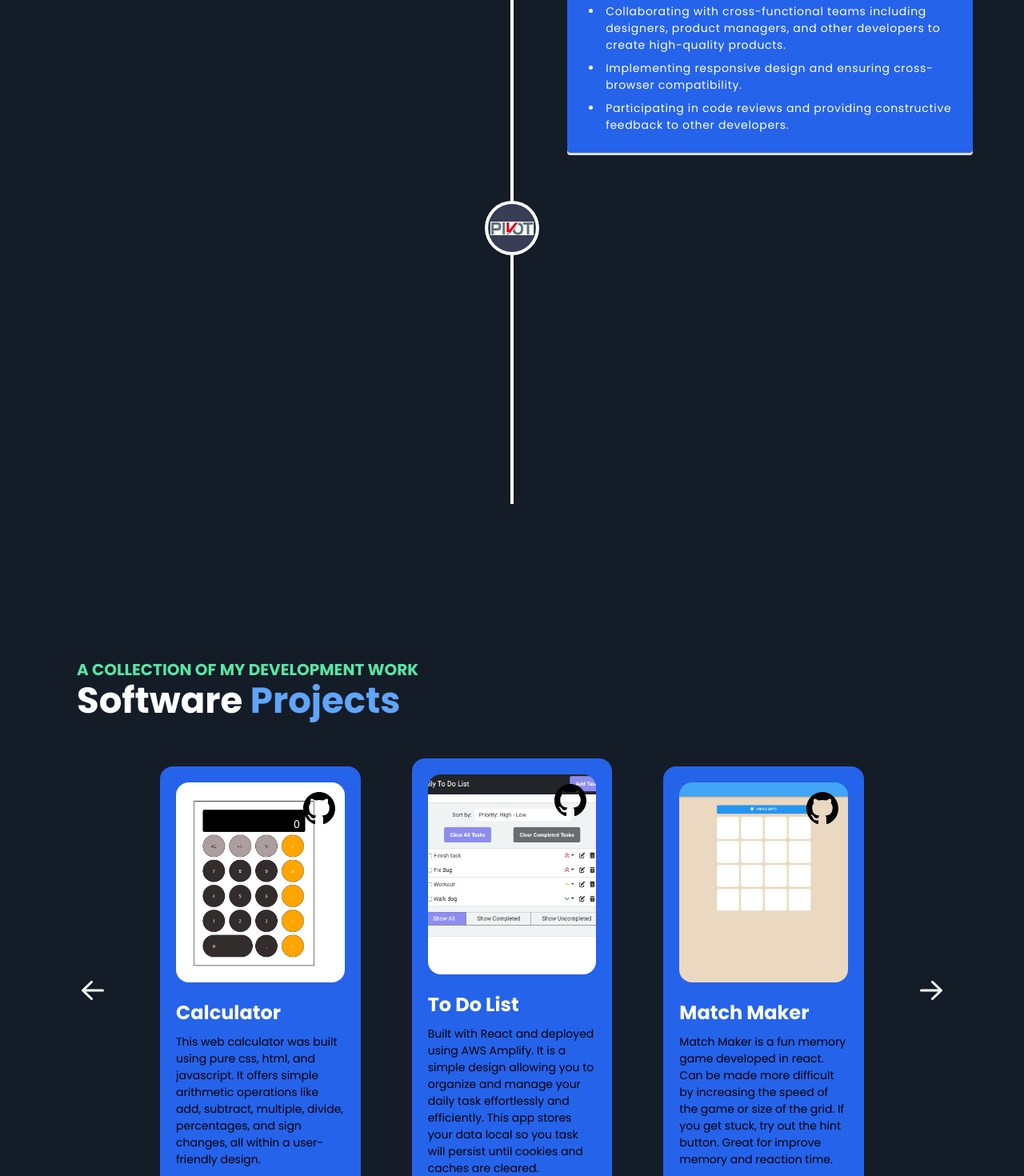
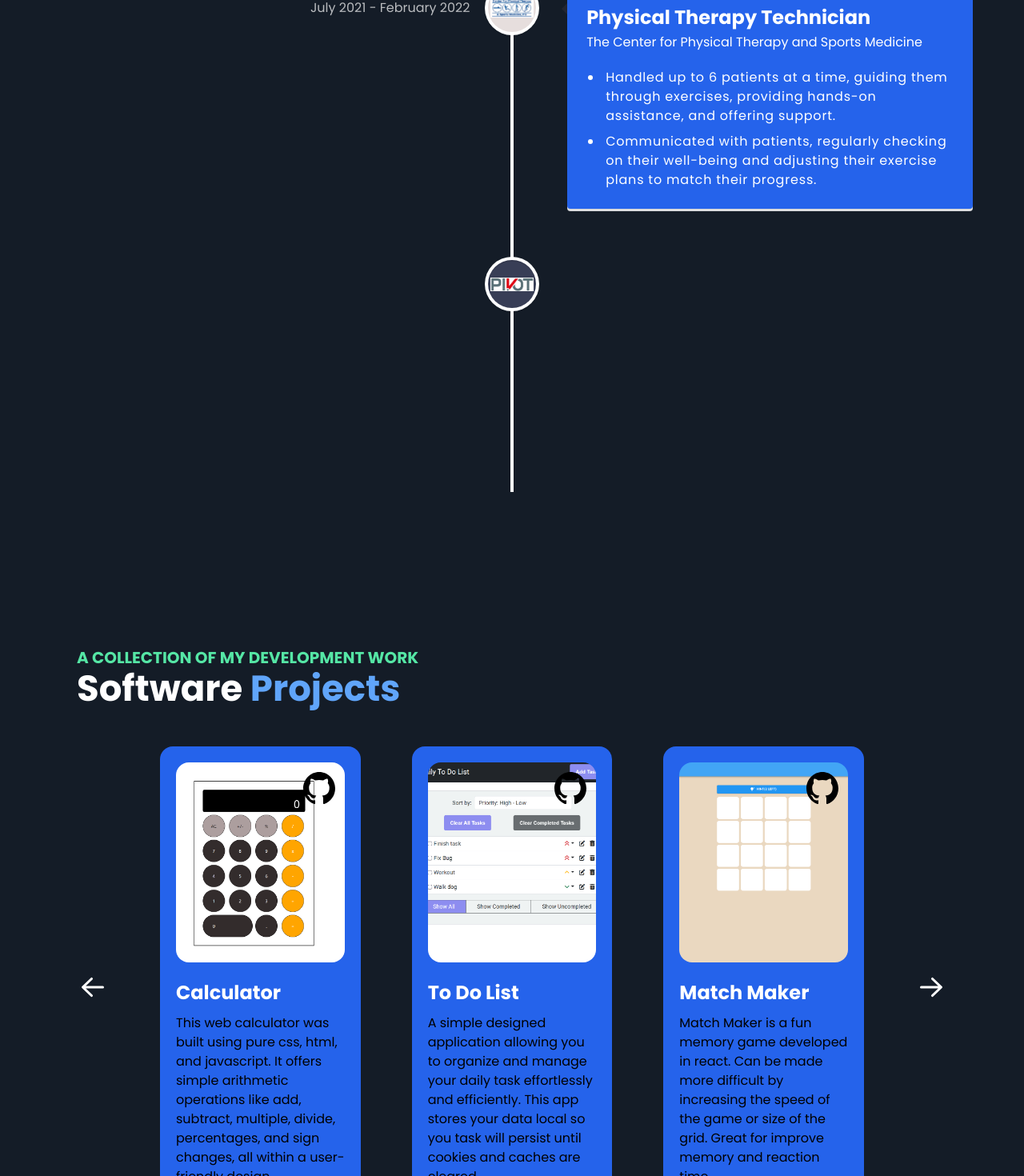
Before and after one commit to Jack-Vu/personal-portfolio, a Next.js app: page / in a window 1280 px wide. Shown: the part 2320-3790 px from the top of the page at 80% size. Built offline with nearby package versions, Linux system fonts and the light colour scheme.

Commit message:
styling update

```diff
--- a/src/components/Experience.tsx
+++ b/src/components/Experience.tsx
@@ -52,7 +52,7 @@ const ExperienceCard: React.FC<ExperienceCardProps> = ({ experience }) => {
         {experience.points.map((point, index) => (
           <li
             key={`experience-point-${index}`}
-            className="text-white-100 text-[14px] pl-1 tracking-wider"
+            className="text-white-100 text-[16px] pl-1 tracking-wider"
           >
             {point}
           </li>
--- a/src/components/Projects.tsx
+++ b/src/components/Projects.tsx
@@ -46,10 +46,10 @@ const ProjectCard = ({
 
       <div className="mt-5">
         <h3 className="text-white font-bold text-[24px]">{name}</h3>
-        <p className="mt-2 text-secondary text-[14px]">{description}</p>
+        <p className="mt-2 text-secondary text-[16px]">{description}</p>
       </div>
 
-      <div className="mt-4 flex flex-wrap gap-2">
+      <div className="mt-3 flex flex-wrap gap-1">
         {tags.map((tag) => (
           <p key={`${name}-${tag.name}`} className={`text-[14px] ${tag.color}`}>
             #{tag.name}
--- a/src/components/Testimonies.tsx
+++ b/src/components/Testimonies.tsx
@@ -22,7 +22,7 @@ const Testimonies = () => {
             <h1 className="text-[10px] md:text-[20px] mb-[1.5rem] uppercase">
               Re:boot Colleague
             </h1>
-            <p className="text-[15px] text-[#d3d2d2] font-normal">
+            <p className="text-[16px] text-[#d3d2d2] font-normal">
               "Jack is a dependable colleague, always ready to assist and offer
               guidance. His patience and willingness to help, even with basic
               questions, highlight his admirable demeanor. With his knowledge
@@ -40,7 +40,7 @@ const Testimonies = () => {
             <h1 className="text-[10px] md:text-[20px] mb-[1.5rem] uppercase">
               Re:boot Instructor & CEO
             </h1>
-            <p className="text-[15px] text-[#d3d2d2] font-normal">
+            <p className="text-[16px] text-[#d3d2d2] font-normal">
               "Couldn't have completed class projects without all of his
               contributions and help; Jack is well on his way to being a Full
               Stack Web Developer and, furthermore, he is a teammate we all can
@@ -58,7 +58,7 @@ const Testimonies = () => {
             <h1 className="text-[10px] md:text-[20px] mb-[1.5rem] uppercase">
               Re:boot Colleague
             </h1>
-            <p className="text-[15px] text-[#d3d2d2] font-normal">
+            <p className="text-[16px] text-[#d3d2d2] font-normal">
               "Jack's performance is consistently exceptional! It fills me with
               pride to have collaborated with him on multiple projects.
               Observing his rapid learning speed, akin to a sponge absorbing
--- a/src/constants/index.ts
+++ b/src/constants/index.ts
@@ -1,28 +1,27 @@
 const experiences = [
   {
-    title: "React.js Developer",
+    title: "Data Analyst",
     company_name: "Endominance",
     icon: "/img/endominance.png",
     iconBg: "#383E56",
-    date: "March 2020 - April 2021",
+    date: "October 2022 - December 2023",
     points: [
-      "Developing and maintaining web applications using React.js and other related technologies.",
-      "Collaborating with cross-functional teams including designers, product managers, and other developers to create high-quality products.",
-      "Implementing responsive design and ensuring cross-browser compatibility.",
-      "Participating in code reviews and providing constructive feedback to other developers.",
+      "Created reports on study participation and results for study clients.",
+      "Cleaned and validated data for thousands of participants.",
+      "Analyzed study data and identified consistent fraudulent activity, improved study protocols, resulting in reduced costs due to such errors. ",
+      "Lead meetings with partnering clinics regarding study analytics and participant engagement data.",
+      "Contacted participants, resolved issues or complaints, and ensured their completion of the study.",
     ],
   },
   {
-    title: "React Native Developer",
+    title: "Physical Therapy Technician",
     company_name: "The Center for Physical Therapy and Sports Medicine",
     icon: "/img/centerpt.png",
     iconBg: "#E6DEDD",
-    date: "Jan 2021 - Feb 2022",
+    date: "July 2021 - February 2022",
     points: [
-      "Developing and maintaining web applications using React.js and other related technologies.",
-      "Collaborating with cross-functional teams including designers, product managers, and other developers to create high-quality products.",
-      "Implementing responsive design and ensuring cross-browser compatibility.",
-      "Participating in code reviews and providing constructive feedback to other developers.",
+      "Handled up to 6 patients at a time, guiding them through exercises, providing hands-on assistance, and offering support.",
+      "Communicated with patients, regularly checking on their well-being and adjusting their exercise plans to match their progress.",
     ],
   },
   {
@@ -30,12 +29,10 @@ const experiences = [
     company_name: "Pivot",
     icon: "/img/pivot.png",
     iconBg: "#383E56",
-    date: "Jan 2022 - Jan 2023",
+    date: "November 2020 - July 2021",
     points: [
-      "Developing and maintaining web applications using React.js and other related technologies.",
-      "Collaborating with cross-functional teams including designers, product managers, and other developers to create high-quality products.",
-      "Implementing responsive design and ensuring cross-browser compatibility.",
-      "Participating in code reviews and providing constructive feedback to other developers.",
+      "Ensured patients were checked in on time and started their exercises promptly to avoid delays and conflicting appointments.",
+      "Demonstrated and thoroughly explained exercises to patients.",
     ],
   },
 ];
@@ -79,7 +76,7 @@ const projects = [
   {
     name: "To Do List",
     description:
-      "Built with React and deployed using AWS Amplify. It is a simple design allowing you to organize and manage your daily task effortlessly and efficiently. This app stores your data local so you task will persist until cookies and caches are cleared.",
+      "A simple designed application allowing you to organize and manage your daily task effortlessly and efficiently. This app stores your data local so you task will persist until cookies and caches are cleared.",
     tags: [
       {
         name: "react",
@@ -100,7 +97,7 @@ const projects = [
   {
     name: "Match Maker",
     description:
-      "Match Maker is a fun memory game developed in react. Can be made more difficult by increasing the speed of the game or size of the grid. If you get stuck, try out the hint button. Great for improve memory and reaction time.",
+      "Match Maker is a fun memory game developed in react. Can be made more difficult by increasing the speed of the game or size of the grid. Great for improve memory and reaction time.",
     tags: [
       {
         name: "react",
@@ -160,7 +157,7 @@ const projects = [
   {
     name: "Bazaar",
     description:
-      "Welcome to Bazaar, your ultimate destination for a comprehensive e-commerce experience. Explore a wide range of features and an variety selection of items.",
+      "Welcome to Bazaar, explore a wide range of features and an variety selection on our mock ecommerce  website.",
     tags: [
       {
         name: "typescript",
```
